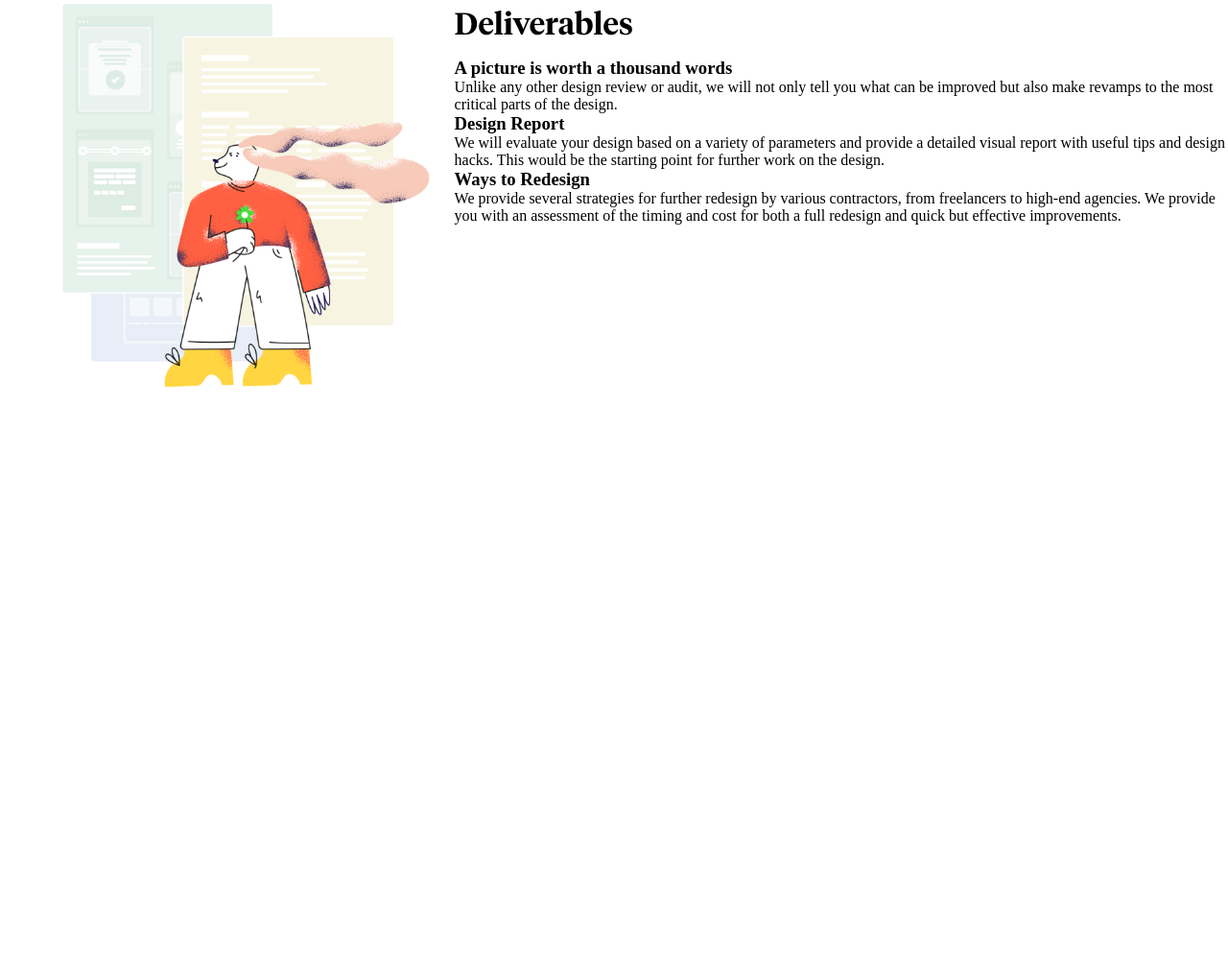
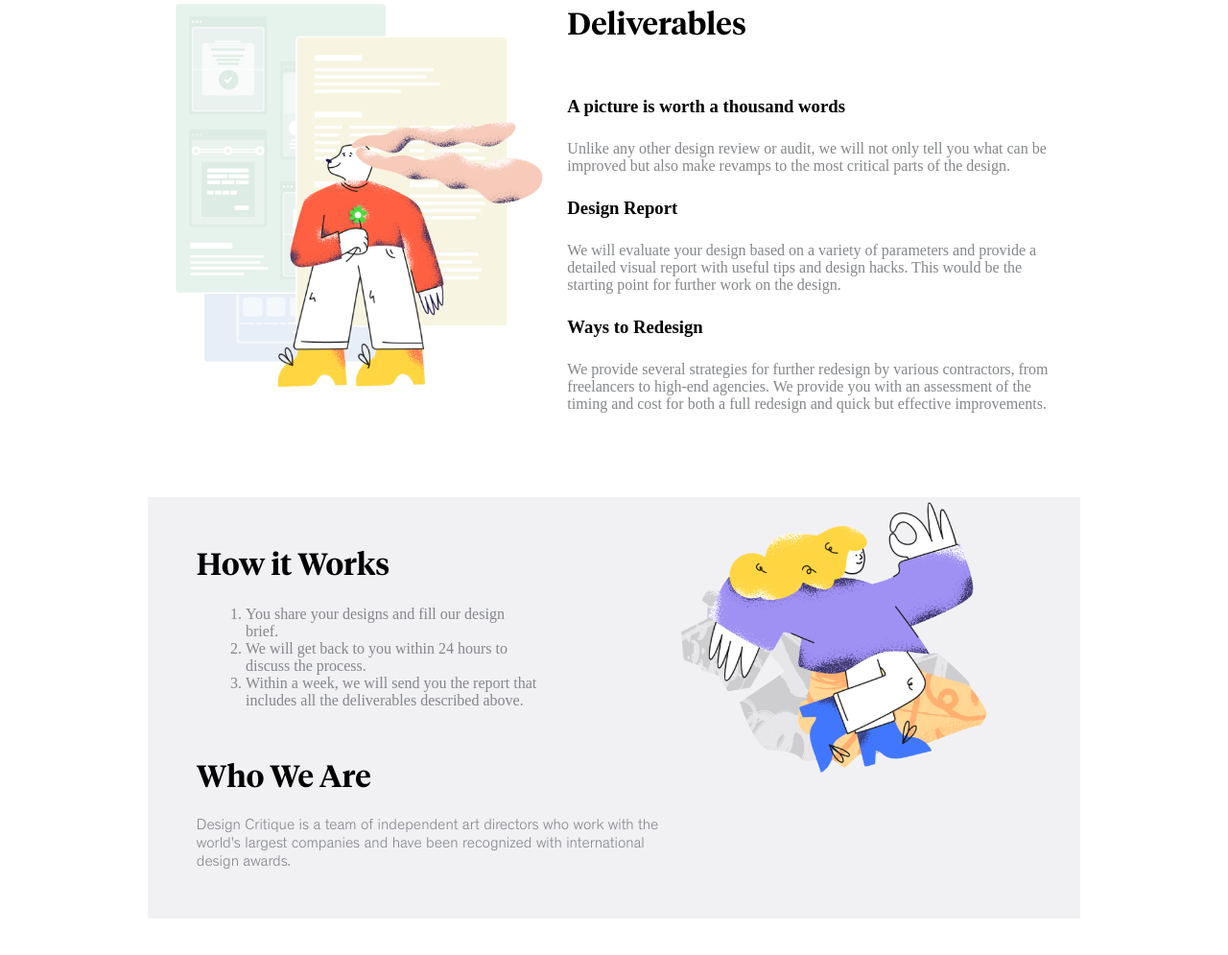
Before and after one commit to Edin-88/project_design_review, a plain HTML site: page index.html in a window 1280 px wide. Shown: the part 1088-2083 px from the top of the page at 96% size. Before the commit the page ends 1495 px from the top, so only its background shows below. Drawn offline with Linux system fonts and the light colour scheme.

Commit message:
add section 2-4

```diff
--- a/assets/css/style.css
+++ b/assets/css/style.css
@@ -86,7 +86,6 @@ header nav a {
 .rangeOfOffers {
     padding-top: 10vh;
     display: flex;
-    justify-content: space-aroundx;
 }
 
 .rangeOfOffers p:nth-of-type(1) {
@@ -111,11 +110,12 @@ header nav a {
 .styleThirdSection {
     display: flex;
     padding-top: 15vh;
+    justify-content: center;
 }
 
 .imageDeliverables {
-    max-width: 35vw;
-    padding-left: 5vw;
+    max-width: 30vw;
+
 }
 
 .styleDeliverables {
@@ -125,5 +125,54 @@ header nav a {
 .styleDeliverables h2 {
     font-size: 2rem;
     font-family: "TiemposHeadline";
-    padding-bottom: 2vh;
+    padding-bottom: 5vh;
 }
+
+.styleDeliverables h3 {
+    padding-top: 2vh;
+    padding-bottom: 3vh;
+}
+
+.styleDeliverables p {
+    padding-bottom: 1vh;
+    color:  #848689;
+    max-width: 39.6vw;
+}
+
+
+/* ============== Main Fourth Section (text + image) ================== */
+
+.styleFourthSection {
+    display: flex;
+    justify-content: center;
+    background-color: rgb(241, 241, 244);
+    margin-top: 10vh;
+    margin: 10vh 12vw;
+}
+
+.imageFourthSection {
+    max-width: 30vw;
+}
+
+.styleFourthSection h2 {
+    font-family: "TiemposHeadline";
+    padding-top: 6vh;
+    padding-bottom: 3vh;
+    font-size: 2rem;
+}
+
+ol {
+    width: 28vw;
+    color:  #848689;
+}
+
+ol li {
+    margin-left: 4vw;
+}
+
+.styleFourthSectionP p {
+    font-family: "theinhardt";
+    color: #848689;
+    width: 38vw;
+    padding-bottom: 6vh;
+}
--- a/index.html
+++ b/index.html
@@ -86,6 +86,36 @@
                 </p>
             </article>
         </section>
+
+        <!-- Main Fourth Section (text + image) -->
+
+        <section class="styleFourthSection">
+            <article class="styleFourthSectionP">
+                <h2>
+                    How it Works
+                </h2>
+
+                <ol>
+                    <li>You share your designs and fill our design brief. </li>
+                    <li> We will get back to you within 24 hours to discuss the process.</li>
+                    <li>Within a week, we will send you the report that includes all the deliverables described above. </li>
+                </ol>
+
+                <h2>
+                    Who We Are
+                </h2>
+                <p>
+                    Design Critique is a team of independent art directors who work with the world's largest
+                    companies and have been recognized with international design awards.
+                </p>
+            </article>
+
+            <!-- now the image  -->
+            <article>
+                <img class="imageFourthSection" src="./assets/img/home_how_it_works.png" alt="">
+            </article>
+        </section>
+
     </main>
 </body>
 </html>
```
